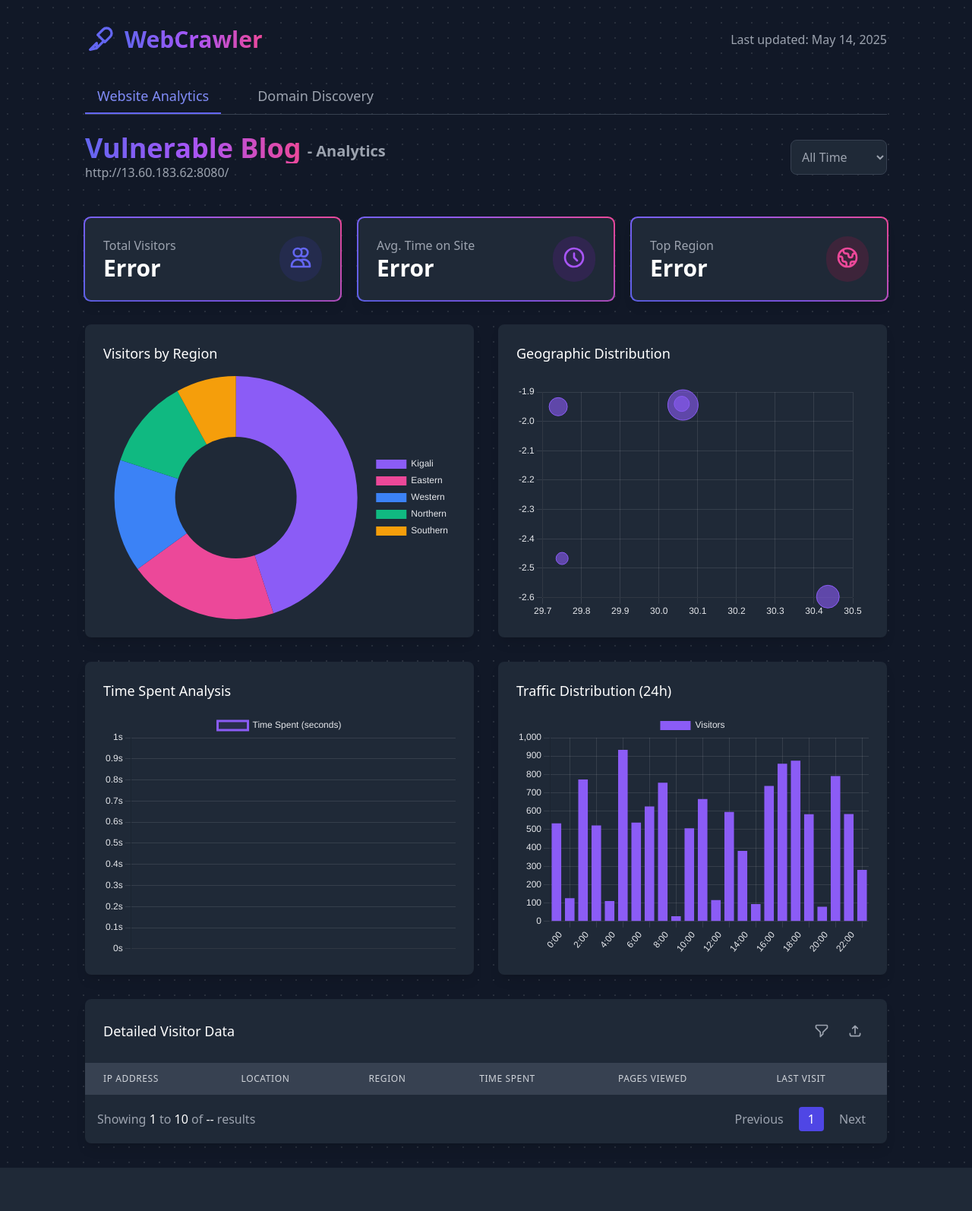
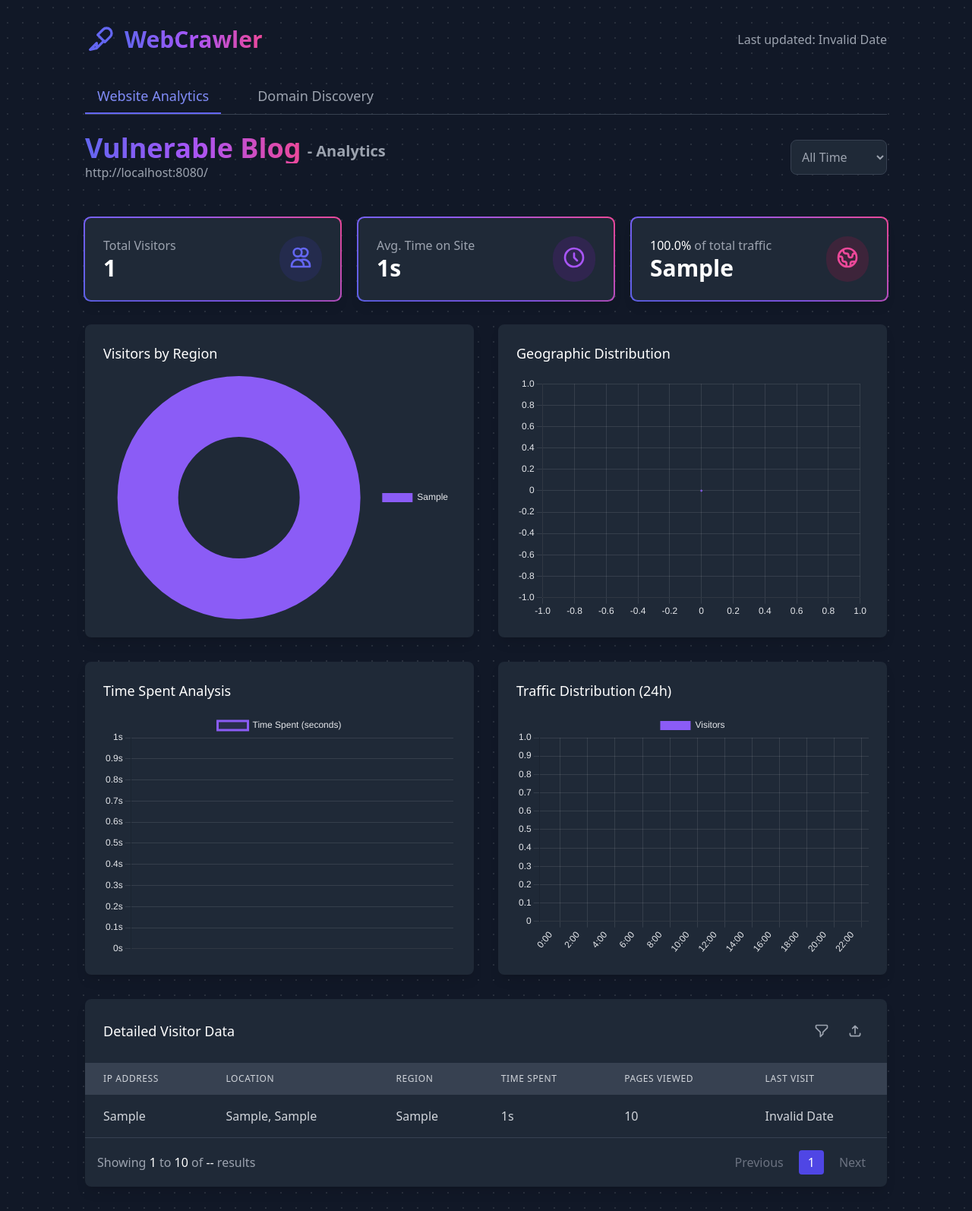
Before and after one commit to Janvier-Irasubiza/web-crawler, a FastAPI app: page / in a window 1280 px wide. Shown: the whole page at 76% size. Before the commit the page ends 1537 px from the top, so only its background shows below. Run offline with FastAPI, Linux system fonts and the light colour scheme; tables that the repository leaves empty hold one stand-in row (values such as "Sample post"); lists and menus that the app fills with data are empty; some libraries are stand-ins or nearby versions.

Commit message:
Update CORS settings, server endpoint, and analytics handling in multiple files
This commit modifies the CORS middleware in app.py to allow additional localhost origins, updates the server endpoint in analytics.js to point to localhost, and enhances the analytics dashboard in index.html by refining data handling and error checking. Additionally, rw_crawler.py has been updated to include more domain keywords for improved crawling capabilities.

```diff
--- a/app.py
+++ b/app.py
@@ -62,7 +62,7 @@ app = FastAPI(
 # Add CORS middleware
 app.add_middleware(
     CORSMiddleware,
-    allow_origins=["http://13.60.183.62", "http://16.171.174.116", "http://localhost:8000", "http://13.60.183.62:8080"],
+    allow_origins=["http://localhost:8000", "http://localhost:8080", "http://127.0.0.1:8000", "http://127.0.0.1:8080", "http://127.0.0.1:9000"],
     allow_credentials=True,
     allow_methods=["*"],  # Allows all methods
     allow_headers=["*"],  # Allows all headers
@@ -441,4 +441,4 @@ if __name__ == "__main__":
     start_crawler()
     start_analytics_server()
     # Start the server
-    uvicorn.run(app, host="0.0.0.0", port=8000)
+    uvicorn.run(app, host="127.0.0.1", port=8000)
--- a/scripts/analytics.js
+++ b/scripts/analytics.js
@@ -39,7 +39,7 @@ class VisitorAnalytics {
         this.regionInfo = null;
         this.active = true;
         this.activityTimeout = null;
-        this.serverEndpoint = 'http://16.171.174.116/analytics';
+        this.serverEndpoint = 'http://localhost:8000/analytics';
 
         // Initialize
         this.init();
--- a/templates/index.html
+++ b/templates/index.html
@@ -186,7 +186,7 @@
                 >- Analytics</span
               >
             </div>
-            <p class="text-gray-400 block truncate">http://13.60.183.62:8080/</p>
+            <p class="text-gray-400 block truncate">http://localhost:8080/</p>
           </div>
           <!-- TIme frame input filter -->
           <div class="flex items-center space-x-4">
@@ -1262,9 +1262,7 @@
         }
 
         // Log the pagination container and its contents for DOM inspection
-        const pagCont = domainTableBody
-          .closest(".bg-gray-800")
-          .querySelector(".flex.space-x-2");
+        const pagCont = document.getElementById("visitor-pagination");
 
       }
 
@@ -1407,10 +1405,11 @@
             console.error("Results container not found");
           }
 
-          let url = `http://16.171.174.116/analytics/data?page=${page}&per_page=${perPage}`;
+          let url = `/analytics/data?page=${page}&per_page=${perPage}`;
           if (timeFrame && timeFrame !== "all") {
             url += `&time_frame=${encodeURIComponent(timeFrame)}`;
           }
+
           const response = await fetch(url);
 
           if (!response.ok) {
@@ -1490,12 +1489,19 @@
 
       // Update the updateAnalyticsDashboard function to handle the actual data structure
       function updateAnalyticsDashboard(data) {
+        try {
           const analytics = data.results;
+          if (!analytics || !Array.isArray(analytics)) {
+            console.error('Invalid analytics data:', data);
+            return;
+          }
 
           // Get unique sessions and calculate total visitors
           const uniqueSessions = [...new Set(analytics.map((a) => a.session_id))];
-        document.getElementById("total-visitors").textContent =
-          data.total_count || uniqueSessions.length;
+          const totalVisitorsElement = document.getElementById("total-visitors");
+          if (totalVisitorsElement) {
+            totalVisitorsElement.textContent = data.total_count || uniqueSessions.length;
+          }
 
           // Calculate average time spent more accurately
           const sessionTimes = uniqueSessions.map((sessionId) => {
@@ -1507,9 +1513,12 @@
           const avgTimeSpent =
             sessionTimes.reduce((acc, curr) => acc + curr, 0) /
             uniqueSessions.length;
-        document.getElementById("avg-time").textContent = formatDuration(
+          const avgTimeElement = document.getElementById("avg-time");
+          if (avgTimeElement) {
+            avgTimeElement.textContent = formatDuration(
               Math.round(avgTimeSpent)
             );
+          }
 
           // Calculate top region with percentage
           const regionCounts = analytics.reduce((acc, curr) => {
@@ -1525,17 +1534,24 @@
           const topRegion = Object.entries(regionCounts).sort(
             (a, b) => b[1] - a[1]
           )[0];
+          if (topRegion) {
             const topRegionPercentage = (
               (topRegion[1] / totalVisits) *
               100
             ).toFixed(1);
 
-        document.getElementById("top-region").textContent = topRegion[0];
-        document
-          .querySelector("#top-region")
-          .parentElement.querySelector(
-            ".text-gray-400"
-          ).innerHTML = `<span class="font-medium text-white">${topRegionPercentage}%</span> of total traffic`;
+            const topRegionElement = document.getElementById("top-region");
+            if (topRegionElement) {
+              topRegionElement.textContent = topRegion[0];
+              const parentElement = topRegionElement.parentElement;
+              if (parentElement) {
+                const textElement = parentElement.querySelector(".text-gray-400");
+                if (textElement) {
+                  textElement.innerHTML = `<span class="font-medium text-white">${topRegionPercentage}%</span> of total traffic`;
+                }
+              }
+            }
+          }
 
           // Calculate bounce rate more accurately
           const bounceSessions = uniqueSessions.filter((sessionId) => {
@@ -1548,11 +1564,21 @@
           });
 
           // Update all charts with real data
+          if (typeof updateCharts === 'function') {
             updateCharts(analytics);
+          } else {
+            console.error('updateCharts function is not defined');
+          }
 
           // Render the current page of visitor data
+          if (typeof renderVisitorData === 'function') {
             renderVisitorData();
-
+          } else {
+            console.error('renderVisitorData function is not defined');
+          }
+        } catch (error) {
+          console.error('Error in updateAnalyticsDashboard:', error);
+        }
       }
 
       // Add this function to update all charts with analytics data
```
Also changed, not shown: crawlers/rw_crawler.py (+7 -2 lines). Lines whose indentation alone changed are shown as unchanged.
